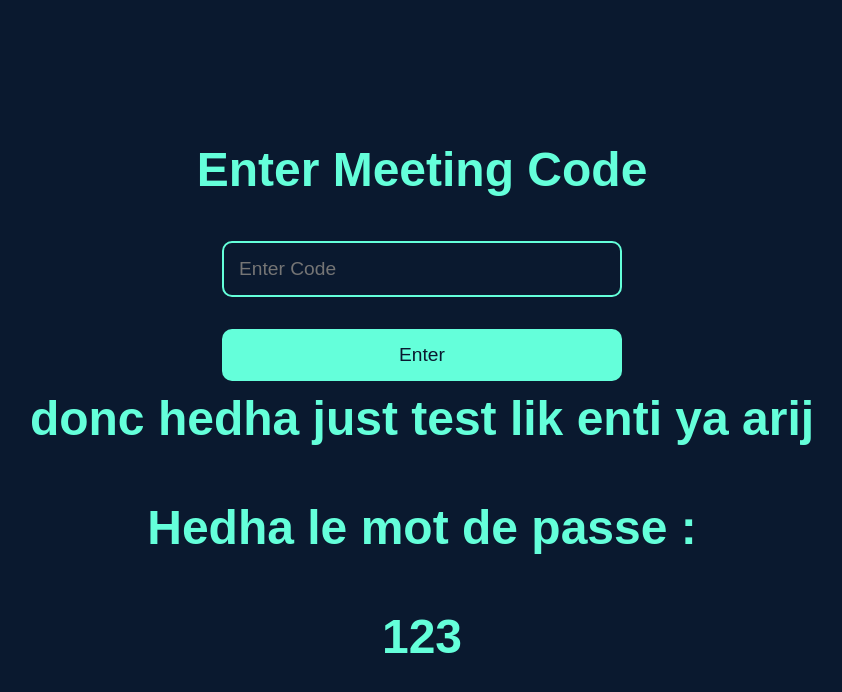
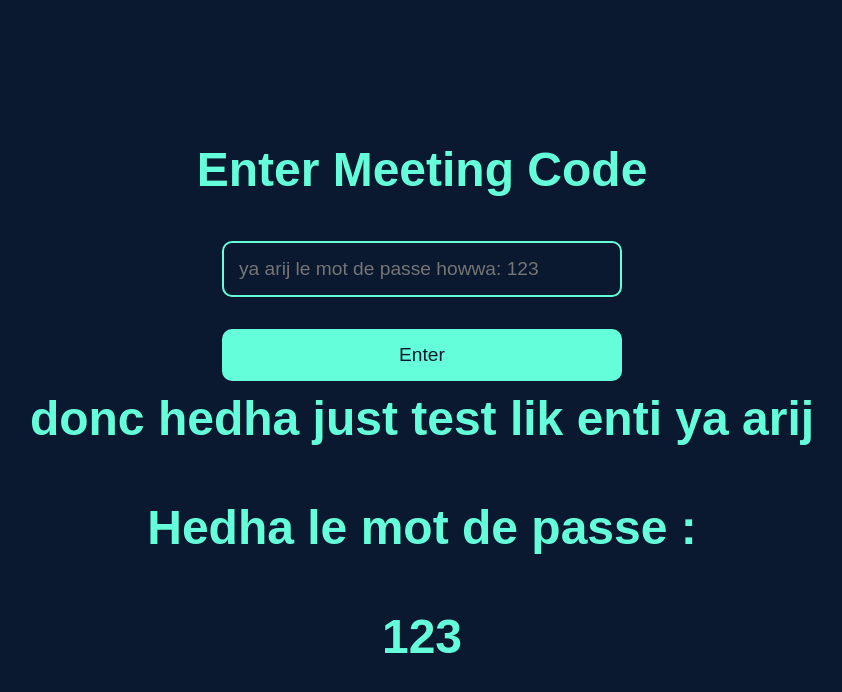
Before and after one commit to TSSEJED/ST, a plain HTML site: page entry.html in a window 1280 px wide. Shown: the whole page, without its empty margins (218-1060 px from the left). Drawn offline with Linux system fonts and the light colour scheme.

Commit message:
Add files via upload

```diff
--- a/entry.html
+++ b/entry.html
@@ -10,7 +10,7 @@
 <body>
     <div class="entry-page">
         <h1>Enter Meeting Code</h1>
-        <input type="text" id="meetingCode" placeholder="Enter Code" />
+        <input type="text" id="meetingCode" placeholder="ya arij le mot de passe howwa: 123" />
         <button onclick="validateCode()">Enter</button>
         <p id="error-message">Incorrect code. Please try again.</p>
         <h1 class="h1">donc hedha just test lik enti ya arij</h1>
```
